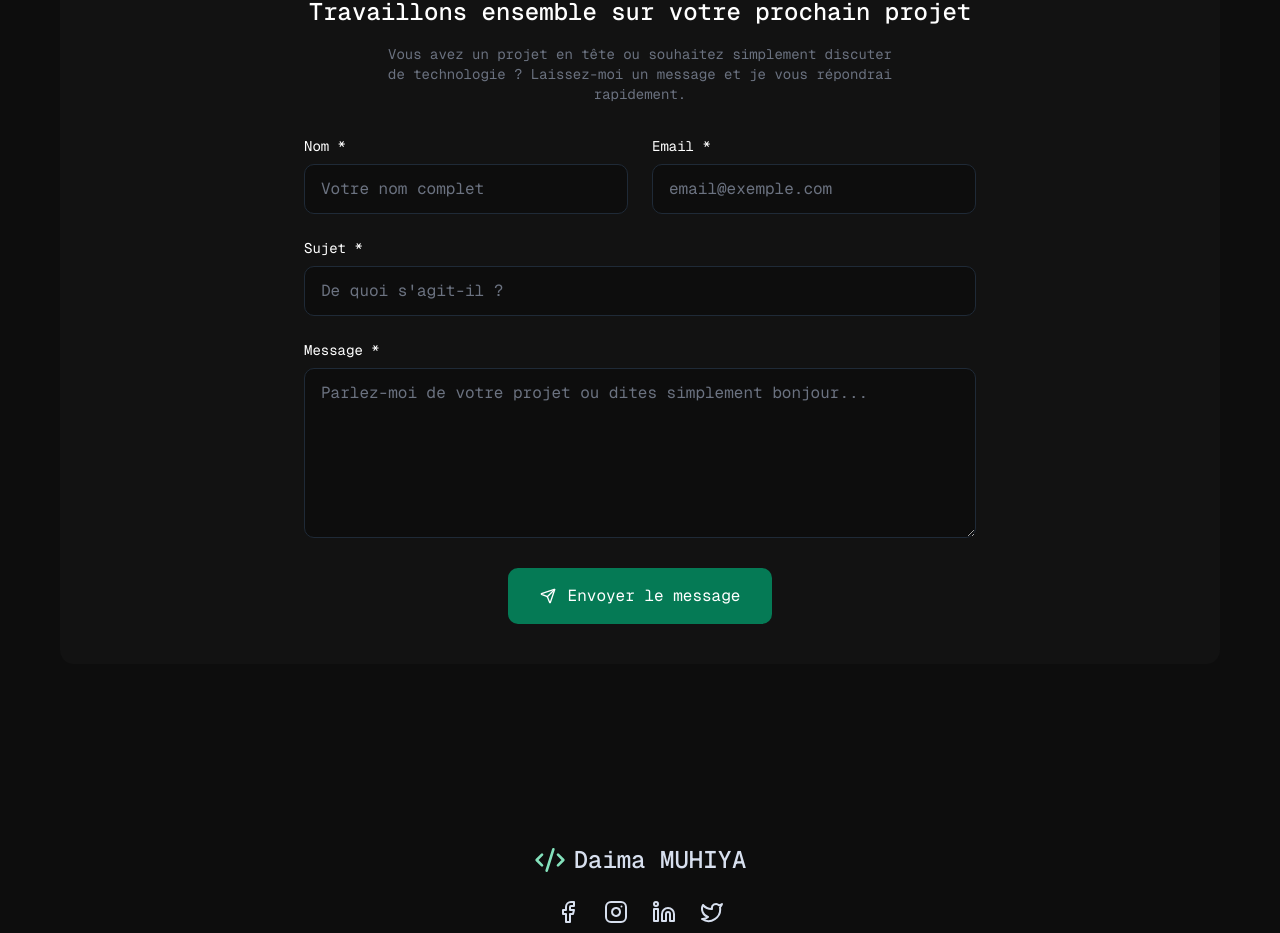
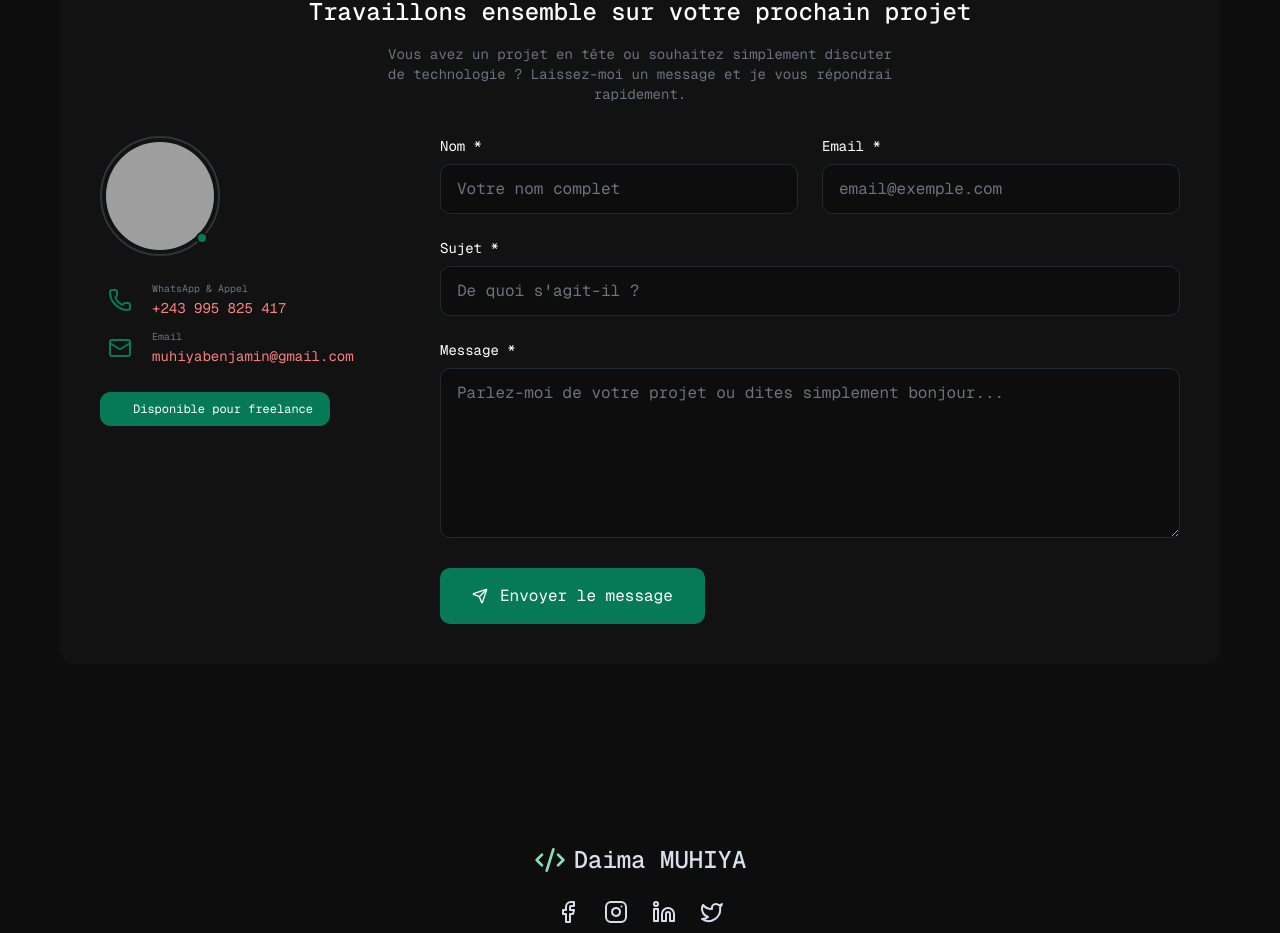
Before and after one commit to DaimaMuhiya/portfolio-daima, a Next.js app: page / in a window 1280 px wide. Shown: the part 5119-6052 px from the top of the page. Built offline with nearby package versions, Linux system fonts and the light colour scheme; no server answers; grey boxes are pictures that could not be loaded.

Commit message:
feat(contact-form): enhance contact form with new layout and details
Redesigns the contact form to include a profile image and contact details, improving user engagement. Updates form fields for subject and message, enhancing clarity and usability.

```diff
--- a/src/components/contact-form.tsx
+++ b/src/components/contact-form.tsx
@@ -2,7 +2,8 @@
 
 import type React from "react";
 
-import { Send } from "lucide-react";
+import { Send, Phone, Mail } from "lucide-react";
+import Image from "next/image";
 
 interface ContactFormProps {
   formData: {
@@ -43,7 +44,72 @@ export default function ContactForm({
             rapidement.
           </p>
         </div>
-        <div className="max-w-2xl mx-auto">
+        {/* Layout: Contact Info (à gauche) + Form (à droite) */}
+        <div className="flex flex-col lg:flex-row gap-10 items-start">
+          {/* Left Side - Contact Info */}
+          <div className="w-full lg:w-auto lg:min-w-[300px] flex flex-col items-center lg:items-start gap-6">
+            {/* Profile Image */}
+            <div className="relative">
+              <div className="w-[120px] h-[120px] rounded-full border-2 border-[#2F343C] p-1 flex items-center justify-center">
+                <Image
+                  src="/daima_m.png"
+                  alt="daima muhiya"
+                  width={120}
+                  height={120}
+                  className="rounded-full w-full h-full object-cover"
+                />
+              </div>
+              <div className="absolute bottom-3 right-3 w-[12px] h-[12px] bg-[#057A55] rounded-full border-2 border-[#121212]"></div>
+            </div>
+
+            {/* Contact Details */}
+            <div className="space-y-2 w-full">
+              <a
+                href="tel:+243995825417"
+                className="flex items-center gap-3 hover:opacity-80 transition-opacity"
+              >
+                <div className="w-10 h-10 text-[#6B7280] font-mono flex items-center justify-center">
+                  <Phone className="w-6 h-6 text-[#057A55]" />
+                </div>
+                <div className="flex-1 min-w-0">
+                  <p className="text-[#6B7280] text-[10px] font-mono mb-0.5">
+                    WhatsApp & Appel
+                  </p>
+                  <p className="text-[#F98080] text-sm font-mono truncate">
+                    +243 995 825 417
+                  </p>
+                </div>
+              </a>
+
+              <a
+                href="mailto:muhiyabenjamin@gmail.com"
+                className="flex items-center gap-3 hover:opacity-80 transition-opacity"
+              >
+                <div className="w-10 h-10 text-[#6B7280] font-mono flex items-center justify-center">
+                  <Mail className="w-6 h-6 text-[#057A55]" />
+                </div>
+                <div className="flex-1 min-w-0">
+                  <p className="text-[#6B7280] text-[10px] font-mono mb-0.5">
+                    Email
+                  </p>
+                  <p className="text-[#F98080] text-sm font-mono truncate">
+                    muhiyabenjamin@gmail.com
+                  </p>
+                </div>
+              </a>
+            </div>
+
+            {/* Availability Badge */}
+            <div className="inline-flex items-center gap-2 px-4 py-2 bg-[#057A55] bg-opacity-10 border border-[#057A55] rounded-lg">
+              <div className="w-2 h-2 bg-[#057A55] rounded-full animate-pulse"></div>
+              <span className="text-white text-xs font-mono">
+                Disponible pour freelance
+              </span>
+            </div>
+          </div>
+
+          {/* Right Side - Contact Form */}
+          <div className="flex-1 w-full">
             <form onSubmit={onSubmit} className="space-y-6">
               <div className="grid grid-cols-1 md:grid-cols-2 gap-6">
                 <div>
@@ -126,7 +192,7 @@ export default function ContactForm({
                   </p>
                 </div>
               )}
-            <div className="text-center">
+              <div className="text-center md:text-left">
                 <button
                   type="submit"
                   disabled={isSubmitting}
@@ -148,6 +214,7 @@ export default function ContactForm({
             </form>
           </div>
         </div>
+      </div>
     </section>
   );
 }
```
Lines whose indentation alone changed are shown as unchanged.
